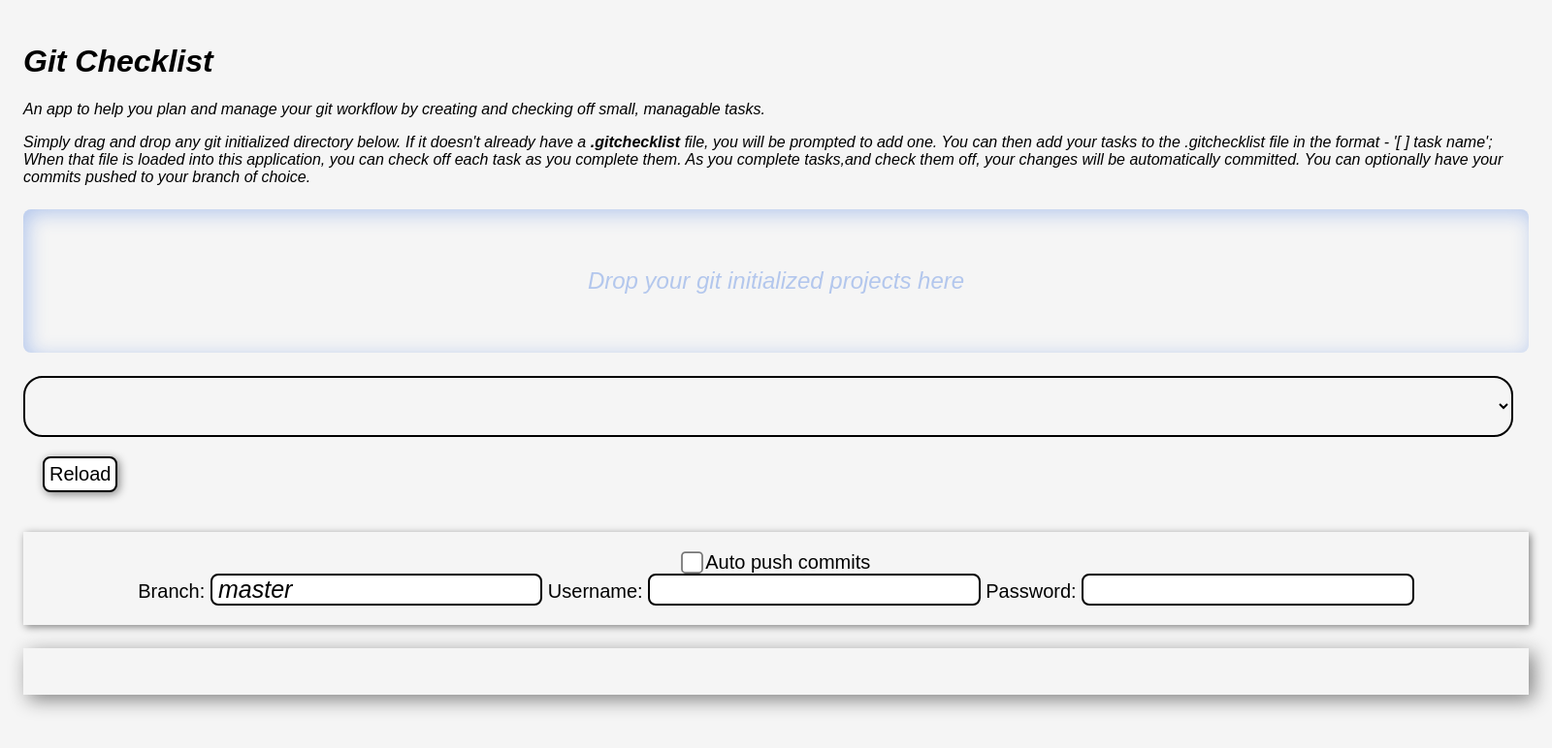
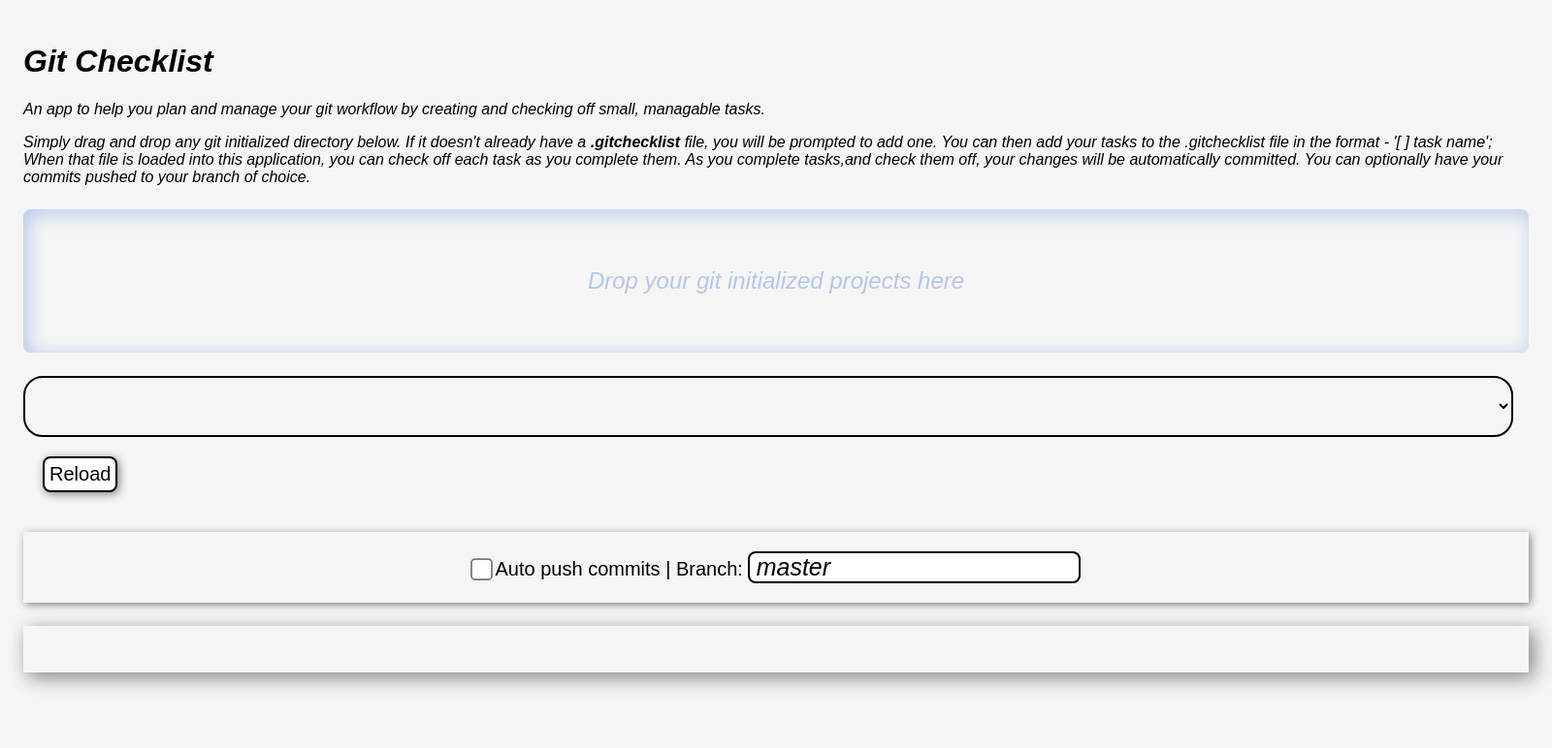
Before and after one commit to QED0711/git-checklist, an Electron app: page index.html in a window 1600 px wide. Shown: the whole page at 97% size. Drawn offline with Linux system fonts and the light colour scheme.

Commit message:
removed user credentials from html and js

```diff
--- a/index.html
+++ b/index.html
@@ -55,18 +55,11 @@
         <input type="checkbox" id="push" >
         <label for="push">Auto push commits</label>
 
-        <br>
+        |
 
         <label for="branch">Branch: </label>
         <input type="text" id="branch" value="master">
 
-
-        <label for="credentials-username">Username:</label>
-        <input id="credentials-username" type="text">
-
-
-        <label for="credentials-password">Password:</label>
-        <input id="credentials-password" type="password">
 
     </form>
 
--- a/js/helpers/setters.js
+++ b/js/helpers/setters.js
@@ -1,7 +1,7 @@
 import fs from 'fs';
 import { exec } from 'shelljs';
 
-import { getCurrentProjectPath, getAutoPush, getBranch, getuserCredentials } from "./getters";
+import { getCurrentProjectPath, getAutoPush, getBranch } from "./getters";
 
 const setChecklist = (html) => {
     document.getElementById("checklist").innerHTML = html
@@ -47,10 +47,6 @@ const commitTask = async (task) => {
     const path = getCurrentProjectPath();
     console.log(path)
 
-    // const credentials = getuserCredentials();
-    // console.log(credentials)
-    // return
-
     await exec(`git --git-dir=${path}/.git add .`, {async: true});
     await exec(`git --git-dir=${path}/.git commit -m "${task}"`, {async: true});
     if(getAutoPush()){
```
Also changed, not shown: js/helpers/getters.js (+0 -7 lines), 1 other file.
